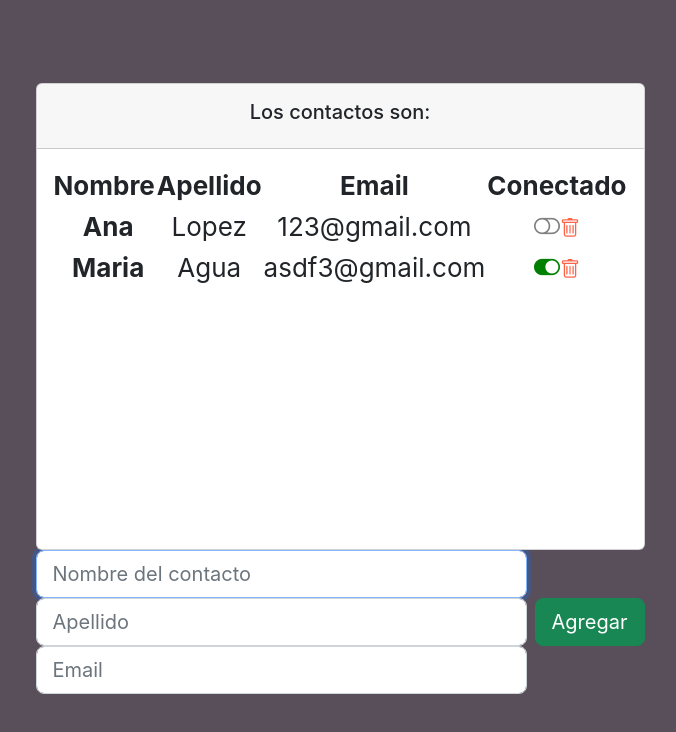
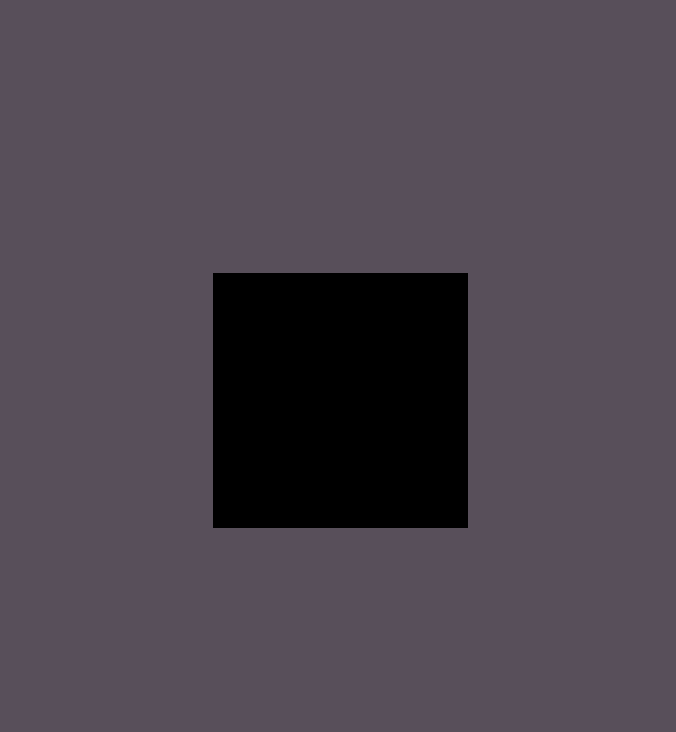
Before and after one commit to GianinaLC/openbootcamp-reactjs, a React (Create React App) app: page / in a window 1280 px wide. Shown: the top 732 px of the page, without its empty margins (300-976 px from the left). Built offline with nearby package versions, Linux system fonts and the light colour scheme.

Commit message:
sesion12 manejo de estados y creacion de rgb aleatorio

```diff
--- a/src/App.js
+++ b/src/App.js
@@ -1,12 +1,14 @@
 import './App.css';
 import ContactoLista from './components/containers/contactos_list';
+import SesionDoce from './components/sesion-doce';
 /* import TaskListComponent from './components/containers/task_list'; */
 
 function App() {
   return (
     <div className="App">
       <header className="App-header">
-        <ContactoLista />
+        {/*  <ContactoLista /> */}
+        <SesionDoce />
       </header>
     </div>
   );
--- /dev/null
+++ b/src/components/sesion-doce.jsx
@@ -0,0 +1,76 @@
+/*
+*Math.random() genera numeros aleatorios
+*Math.floor() genera numeros enteros (redondea hacia abajo al entero más cercano
+*Por ejemplo, si necesita seleccionar aleatoriamente de una matriz de 10 elementos, necesitará un número aleatorio entre 0 y 9 inclusive (recuerde que las matrices tienen un índice cero).
+
+*check*
+    *En este ejercicio tendréis que crear un componente el cual contenga un elemento, puede ser un rectángulo, cuadrado.
+
+    *Las dimensiones del elemento serán de ancho 255px y de alto 255px y su color inicial tiene que ser negro.
+
+    *Dentro del componente crearéis varios métodos de captura del ratón que harán lo siguiente para que el color del elemento cambie:
+
+    *Un método para que cuando el ratón entre en el contenedor, se dará un valor aleatorio (color RGB entre 0 y 255) para cambiar el color del componente.
+
+    *Un método para que cuando salga el ratón del componente se detenga por completo el cambio de color.
+
+   *Por último, un método en el que cuando se pulsa dos veces en el componente, se tiene que detener el cambio de color.
+ */
+
+
+import { useState } from "react"
+
+const SesionDoce = () => {
+    const [colorInicial, setColorInicial] = useState('#000');
+    const [manejoSetInterval, setManejoSetInterval] = useState(0)
+
+    const getColor = () => Math.floor(Math.random()*256)
+
+    /*toString(16) Convierte el valor del entero de 16 bits con signo especificado en su representación de cadena equivalente, usando la información de formato específica de la referencia cultural indicada.
+ */
+    const getHex = (red, green, blue) => {
+        return (
+            '#' + [red,green,blue].map((c) => {
+          const hex = c.toString(16);
+          return hex.lenght === 1 ? '0' + hex : hex;
+        })//#0,22b,de
+        .join('')//#022bde
+        )
+
+    }
+
+    const generadorHex = () => {
+        const rgb = {
+            r:getColor(),
+            g:getColor(),
+            b:getColor(),
+        }
+        return setColorInicial(getHex(rgb.r, rgb.g, rgb.b))
+    }
+
+    const mouseIn = () => {
+       return setManejoSetInterval(setInterval(generadorHex, 500))
+    }
+
+    const mouseOut = () => {
+        return clearInterval(manejoSetInterval)
+    }
+
+    const mouseDoubleClick = () => {
+        return clearInterval(manejoSetInterval)
+    }
+    return (
+        <div>
+            <div
+                style={{ backgroundColor: colorInicial, width: '255px', height: '255px' }}
+                onMouseOver={mouseIn}
+                onMouseLeave={ mouseOut }
+                onDoubleClick={ mouseDoubleClick}
+            >
+
+            </div>
+        </div>
+    )
+}
+
+export default SesionDoce
```
